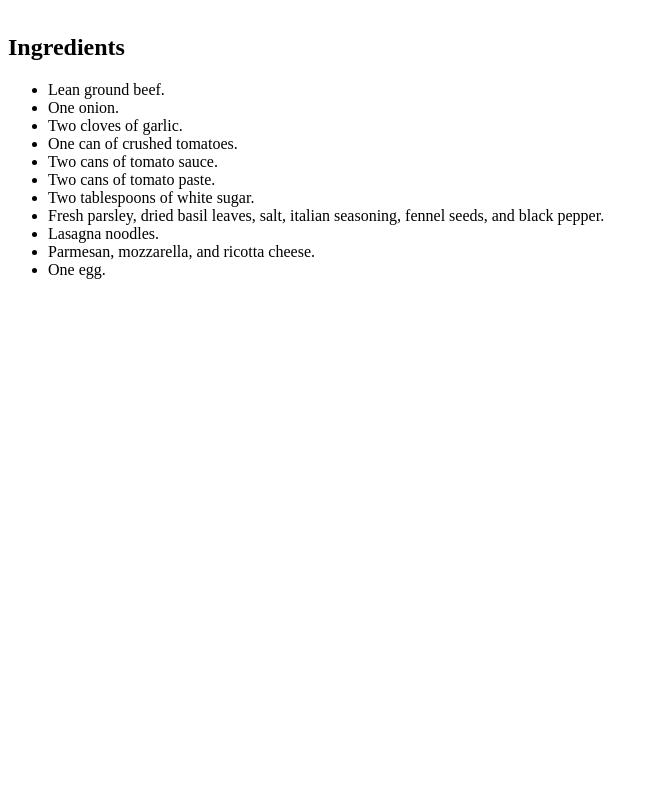
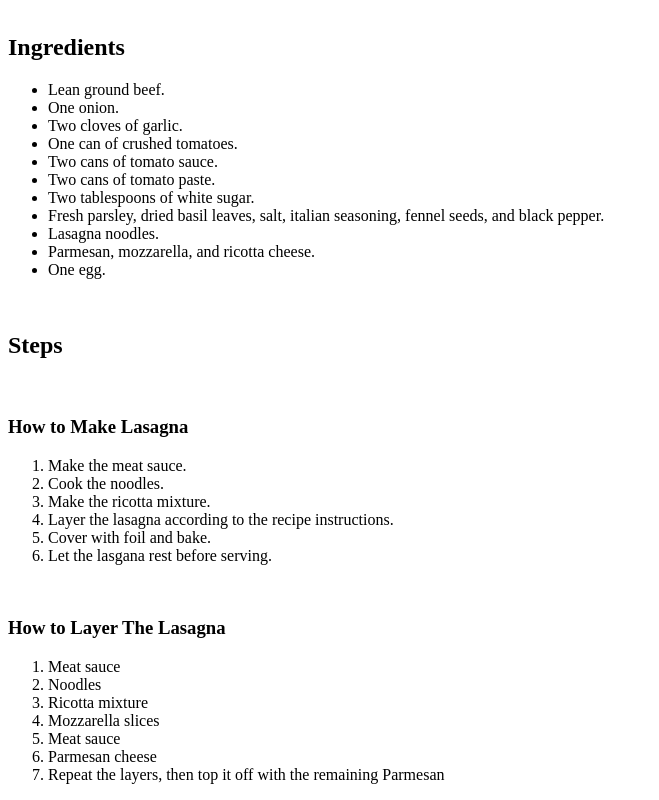
Before and after one commit to Yousaf534/odin-recipes, a plain HTML site: page recipes/lasagna.html in a window 1280 px wide. Shown: the part 507-1307 px from the top of the page, without its empty margins (0-659 px from the left). Before the commit the page ends 828 px from the top, so only its background shows below. Drawn offline with Linux system fonts and the light colour scheme.

Commit message:
Create steps to make lasagna

```diff
--- a/recipes/lasagna.html
+++ b/recipes/lasagna.html
@@ -28,6 +28,29 @@
         </ul>
         <br>
 
+        <h2> Steps </h2>
+        <br>
 
+        <h3> How to Make Lasagna </h3>
+        <ol>
+            <li>Make the meat sauce.</li>
+            <li>Cook the noodles.</li>
+            <li>Make the ricotta mixture.</li>
+            <li>Layer the lasagna according to the recipe instructions.</li>
+            <li>Cover with foil and bake.</li>
+            <li>Let the lasgana rest before serving.</li>
+        </ol>
+        <br>
+
+        <h3> How to Layer The Lasagna</h3>
+        <ol>
+            <li>Meat sauce</li>
+            <li>Noodles</li>
+            <li>Ricotta mixture</li>
+            <li>Mozzarella slices</li>
+            <li>Meat sauce</li>
+            <li>Parmesan cheese</li>
+            <li>Repeat the layers, then top it off with the remaining Parmesan</li>
+        </ol>
     </body>
 </html>
```
